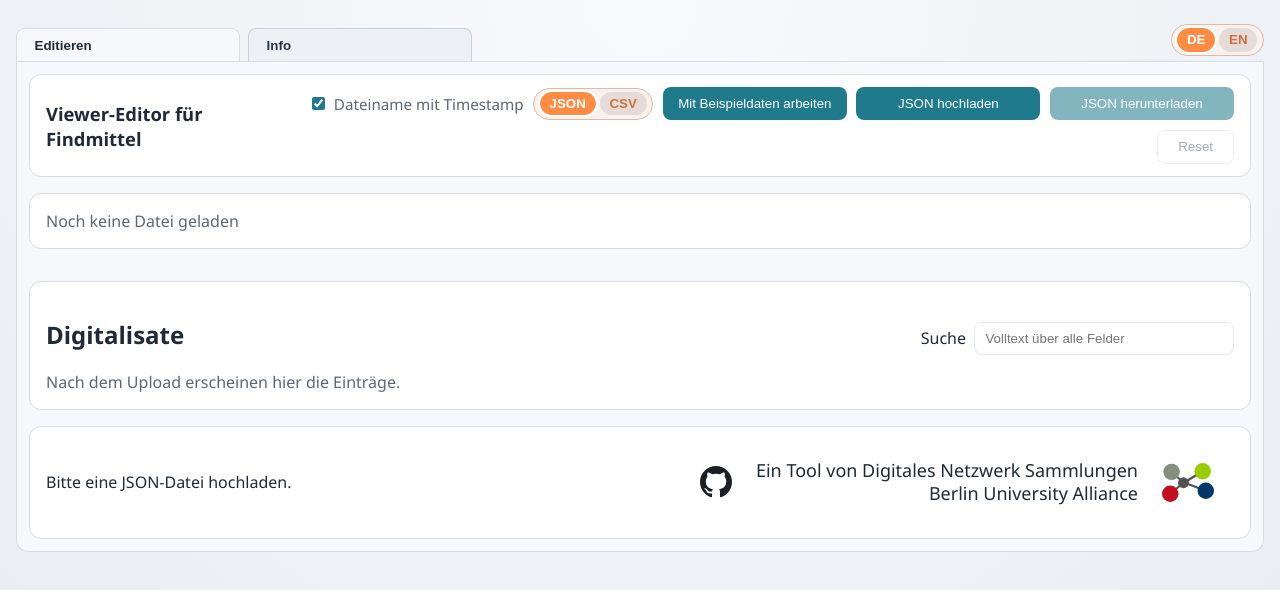
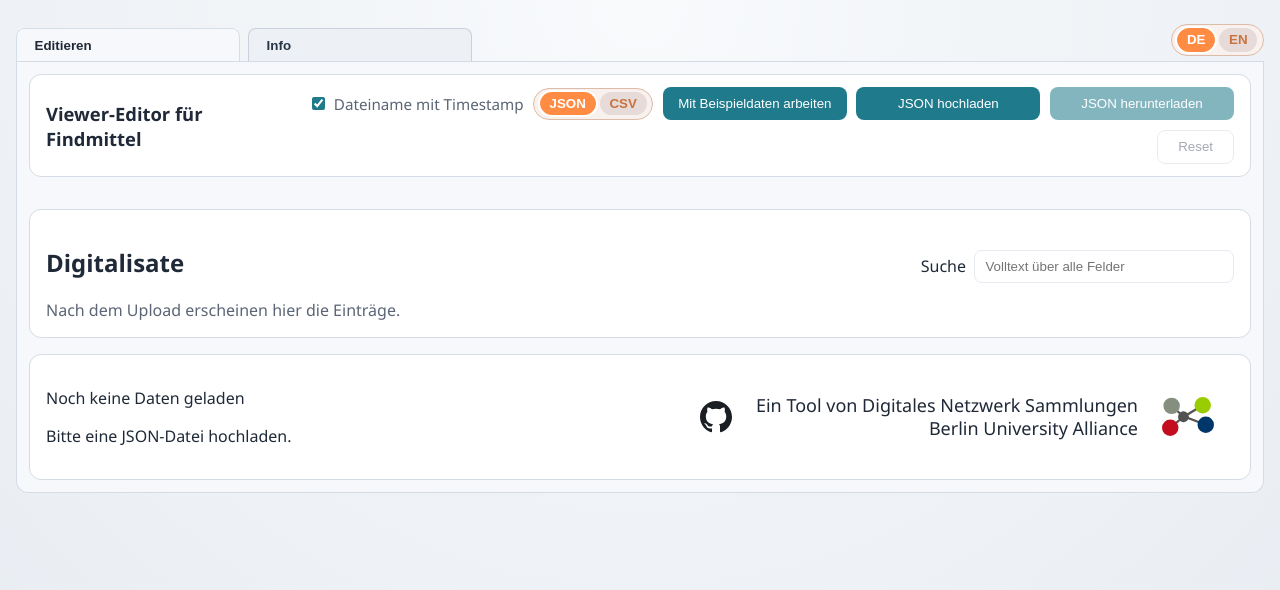
Before and after one commit to bua-dns/viewer-editor-minimal, a Vue app: page / in a window 1280 px wide. Shown: the top 590 px of the page. Built offline with nearby package versions, Linux system fonts and the light colour scheme.

Commit message:
update empty-state messaging and remove toolbar panel

```diff
--- a/config/wording.js
+++ b/config/wording.js
@@ -86,6 +86,10 @@ const wording = {
   no_file_loaded: {
     de: "Noch keine Datei geladen",
     en: "No file loaded yet",
+  },
+  no_data_loaded: {
+    de: "Noch keine Daten geladen",
+    en: "No data loaded yet",
   },
   search_label: {
     de: "Suche",
--- a/src/App.vue
+++ b/src/App.vue
@@ -10,7 +10,6 @@ import DataTransferControls from './components/DataTransferControls.vue'
 import UserConfigPanel from './components/UserConfigPanel.vue'
 import ItemFieldEditor from './components/ItemFieldEditor.vue'
 import LightboxModal from './components/LightboxModal.vue'
-import ToolbarPanel from './components/ToolbarPanel.vue'
 import ListPanel from './components/ListPanel.vue'
 import Identity from './components/footer/Identity.vue'
 import InfoPanel from './components/InfoPanel.vue'
@@ -328,13 +327,6 @@ watch(
         </div>
       </header>
 
-      <ToolbarPanel
-        :import-file-name="importFileName"
-        :is-dirty="isDirty"
-        :no-file-loaded-label="t('noFileLoaded', 'Noch keine Datei geladen')"
-        :unsaved-changes-label="t('unsavedChanges', 'Ungespeicherte Aenderungen')"
-      />
-
       <UserConfigPanel :has-data="hasData" @apply="onApplyUserConfig" />
 
       <ListPanel
@@ -425,7 +417,10 @@ watch(
           <p v-if="importFileName">{{ t('statusFilePrefix', 'Datei') }}: {{ importFileName }}</p>
           <p v-if="errorMessage" class="error">{{ errorMessage }}</p>
           <p v-else-if="modeErrorMessage" class="error">{{ modeErrorMessage }}</p>
-          <p v-else-if="!hasData">{{ t('uploadPrompt', 'Bitte eine JSON-Datei hochladen.') }}</p>
+          <template v-else-if="!hasData">
+            <p>{{ t('noDataLoaded', 'Noch keine Daten geladen') }}</p>
+            <p>{{ t('uploadPrompt', 'Bitte eine JSON-Datei hochladen.') }}</p>
+          </template>
         </div>
         <Identity />
       </section>
--- a/src/assets/styles/layout/_index.scss
+++ b/src/assets/styles/layout/_index.scss
@@ -102,7 +102,6 @@
   grid-template-columns: 1fr;
   grid-template-areas:
     'topbar'
-    'toolbar'
     'userconfig'
     'list'
     'status';
@@ -113,7 +112,6 @@
   grid-template-columns: 1fr 1fr 2fr;
   grid-template-areas:
     'topbar topbar topbar'
-    'toolbar toolbar toolbar'
     'userconfig userconfig userconfig'
     'list list sidebar'
     'status status status';
@@ -189,7 +187,6 @@
     grid-template-columns: 1fr;
     grid-template-areas:
       'topbar'
-      'toolbar'
       'userconfig'
       'list'
       'sidebar'
--- a/src/assets/styles/legacy.scss
+++ b/src/assets/styles/legacy.scss
@@ -24,7 +24,6 @@
   box-shadow: 0 0 0 2px #ffffff;
 }
 
-.toolbar-panel,
 .user-config-panel,
 .list-panel,
 .sidebar-panel,
--- a/src/components/ToolbarPanel.vue
+++ /dev/null
@@ -1,58 +0,0 @@
-<script setup>
-const props = defineProps({
-  importFileName: {
-    type: String,
-    default: '',
-  },
-  isDirty: {
-    type: Boolean,
-    default: false,
-  },
-  noFileLoadedLabel: {
-    type: String,
-    required: true,
-  },
-  unsavedChangesLabel: {
-    type: String,
-    required: true,
-  },
-})
-</script>
-
-<template>
-  <section class="toolbar-panel">
-    <div>
-      <p v-if="!props.importFileName" class="meta">{{ props.noFileLoadedLabel }}</p>
-    </div>
-    <p v-if="props.isDirty" class="dirty">{{ props.unsavedChangesLabel }}</p>
-  </section>
-</template>
-
-<style scoped lang="scss">
-.toolbar-panel {
-  grid-area: toolbar;
-  display: flex;
-  align-items: center;
-  flex-wrap: wrap;
-  gap: var(--ve-space-4);
-}
-
-.meta {
-  margin: 0;
-  color: var(--ve-color-text-soft);
-}
-
-.dirty {
-  margin: 0;
-  color: var(--ve-color-success);
-  font-weight: 600;
-}
-
-@media (max-width: 768px) {
-  .toolbar-panel {
-    flex-direction: column;
-    align-items: stretch;
-  }
-
-}
-</style>
```
Also changed, not shown: 1 other file (tests, documents, lock files or other folders).
